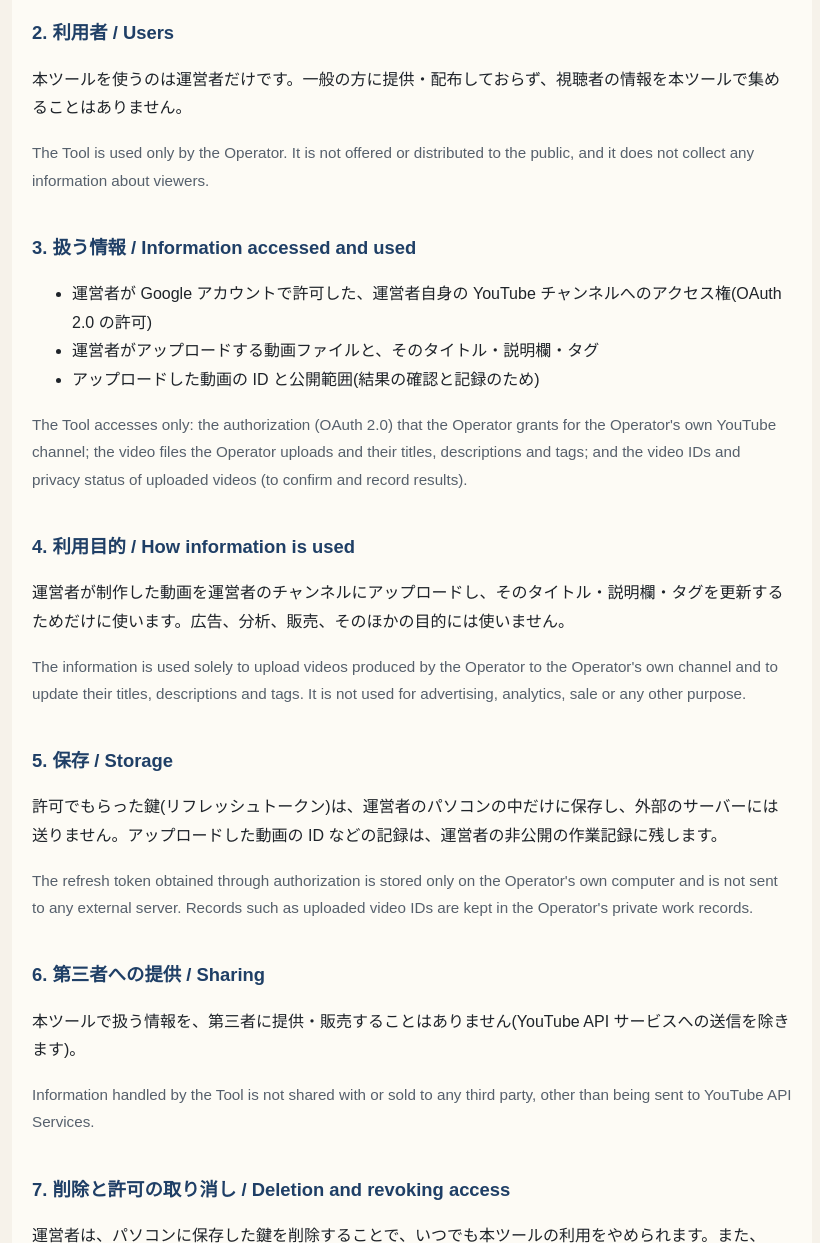
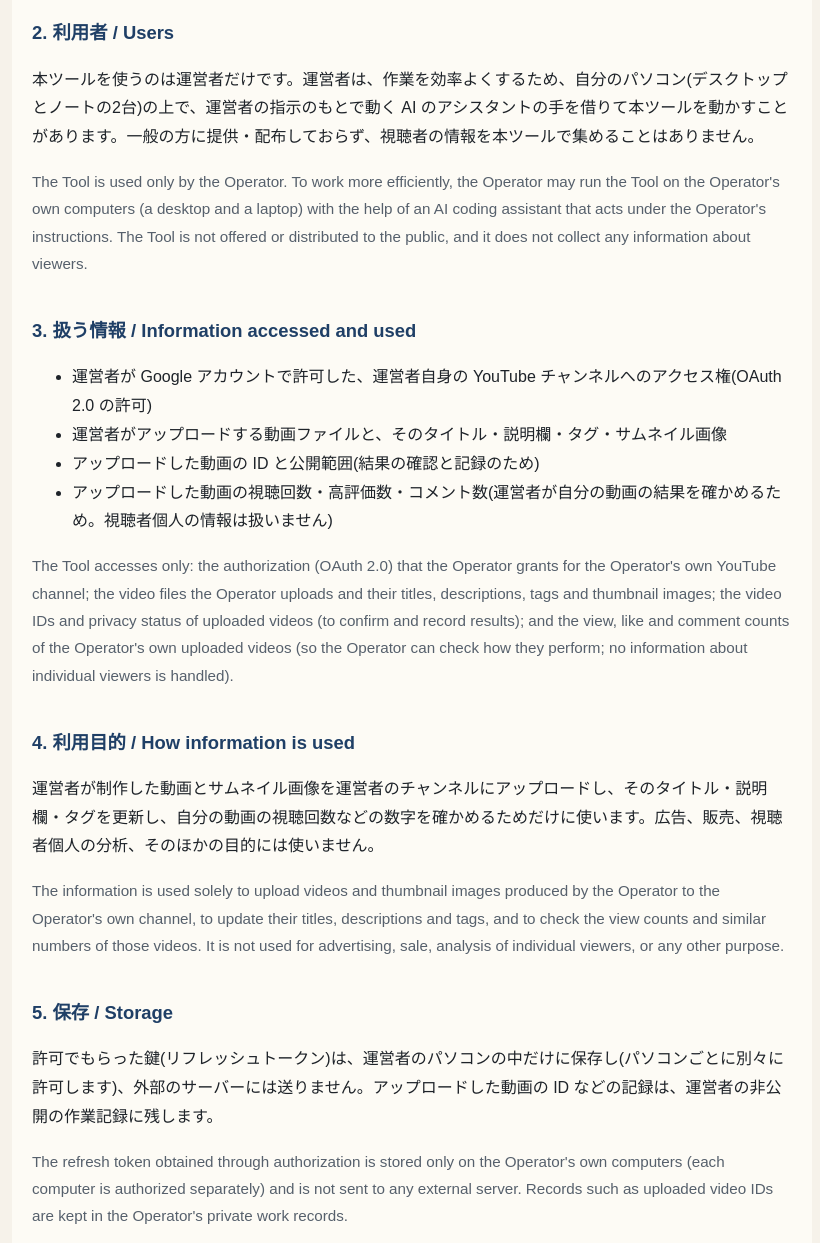
Before and after one commit to sittekarakangaeruseiji-ui/jp-politics-site, a plain HTML site: page privacy.html in a window 1280 px wide. Shown: the part 520-1763 px from the top of the page, without its empty margins (228-1048 px from the left). Drawn offline with Linux system fonts and the light colour scheme.

Commit message:
Add files via upload

```diff
--- a/privacy.html
+++ b/privacy.html
@@ -14,7 +14,7 @@
 <body>
 <main>
   <h1>プライバシーポリシー / Privacy Policy</h1>
-  <p>最終更新日 / Last updated: 2026-10-06</p>
+  <p>最終更新日 / Last updated: 2026-10-14</p>
   <p>このポリシーは、YouTube チャンネル「日本 政治 何が起きてる?」の運営者(以下「運営者」)が使う動画投稿用の社内ツール(以下「本ツール」)での、情報の扱いを説明するものです。</p>
   <p class="en">This policy explains how the internal upload tool ("the Tool") used by the operator of the YouTube channel "日本 政治 何が起きてる?" ("the Operator") handles information.</p>
 
@@ -24,24 +24,25 @@
   <p class="en">The Tool uses YouTube API Services. By using the Tool, users agree to be bound by the <a href="https://www.youtube.com/t/terms">YouTube Terms of Service</a>. For how Google handles information, see the <a href="http://www.google.com/policies/privacy">Google Privacy Policy</a>.</p>
 
   <h2>2. 利用者 / Users</h2>
-  <p>本ツールを使うのは運営者だけです。一般の方に提供・配布しておらず、視聴者の情報を本ツールで集めることはありません。</p>
-  <p class="en">The Tool is used only by the Operator. It is not offered or distributed to the public, and it does not collect any information about viewers.</p>
+  <p>本ツールを使うのは運営者だけです。運営者は、作業を効率よくするため、自分のパソコン(デスクトップとノートの2台)の上で、運営者の指示のもとで動く AI のアシスタントの手を借りて本ツールを動かすことがあります。一般の方に提供・配布しておらず、視聴者の情報を本ツールで集めることはありません。</p>
+  <p class="en">The Tool is used only by the Operator. To work more efficiently, the Operator may run the Tool on the Operator's own computers (a desktop and a laptop) with the help of an AI coding assistant that acts under the Operator's instructions. The Tool is not offered or distributed to the public, and it does not collect any information about viewers.</p>
 
   <h2>3. 扱う情報 / Information accessed and used</h2>
   <ul>
     <li>運営者が Google アカウントで許可した、運営者自身の YouTube チャンネルへのアクセス権(OAuth 2.0 の許可)</li>
-    <li>運営者がアップロードする動画ファイルと、そのタイトル・説明欄・タグ</li>
+    <li>運営者がアップロードする動画ファイルと、そのタイトル・説明欄・タグ・サムネイル画像</li>
     <li>アップロードした動画の ID と公開範囲(結果の確認と記録のため)</li>
+    <li>アップロードした動画の視聴回数・高評価数・コメント数(運営者が自分の動画の結果を確かめるため。視聴者個人の情報は扱いません)</li>
   </ul>
-  <p class="en">The Tool accesses only: the authorization (OAuth 2.0) that the Operator grants for the Operator's own YouTube channel; the video files the Operator uploads and their titles, descriptions and tags; and the video IDs and privacy status of uploaded videos (to confirm and record results).</p>
+  <p class="en">The Tool accesses only: the authorization (OAuth 2.0) that the Operator grants for the Operator's own YouTube channel; the video files the Operator uploads and their titles, descriptions, tags and thumbnail images; the video IDs and privacy status of uploaded videos (to confirm and record results); and the view, like and comment counts of the Operator's own uploaded videos (so the Operator can check how they perform; no information about individual viewers is handled).</p>
 
   <h2>4. 利用目的 / How information is used</h2>
-  <p>運営者が制作した動画を運営者のチャンネルにアップロードし、そのタイトル・説明欄・タグを更新するためだけに使います。広告、分析、販売、そのほかの目的には使いません。</p>
-  <p class="en">The information is used solely to upload videos produced by the Operator to the Operator's own channel and to update their titles, descriptions and tags. It is not used for advertising, analytics, sale or any other purpose.</p>
+  <p>運営者が制作した動画とサムネイル画像を運営者のチャンネルにアップロードし、そのタイトル・説明欄・タグを更新し、自分の動画の視聴回数などの数字を確かめるためだけに使います。広告、販売、視聴者個人の分析、そのほかの目的には使いません。</p>
+  <p class="en">The information is used solely to upload videos and thumbnail images produced by the Operator to the Operator's own channel, to update their titles, descriptions and tags, and to check the view counts and similar numbers of those videos. It is not used for advertising, sale, analysis of individual viewers, or any other purpose.</p>
 
   <h2>5. 保存 / Storage</h2>
-  <p>許可でもらった鍵(リフレッシュトークン)は、運営者のパソコンの中だけに保存し、外部のサーバーには送りません。アップロードした動画の ID などの記録は、運営者の非公開の作業記録に残します。</p>
-  <p class="en">The refresh token obtained through authorization is stored only on the Operator's own computer and is not sent to any external server. Records such as uploaded video IDs are kept in the Operator's private work records.</p>
+  <p>許可でもらった鍵(リフレッシュトークン)は、運営者のパソコンの中だけに保存し(パソコンごとに別々に許可します)、外部のサーバーには送りません。アップロードした動画の ID などの記録は、運営者の非公開の作業記録に残します。</p>
+  <p class="en">The refresh token obtained through authorization is stored only on the Operator's own computers (each computer is authorized separately) and is not sent to any external server. Records such as uploaded video IDs are kept in the Operator's private work records.</p>
 
   <h2>6. 第三者への提供 / Sharing</h2>
   <p>本ツールで扱う情報を、第三者に提供・販売することはありません(YouTube API サービスへの送信を除きます)。</p>
```
Also changed, not shown: index.html (+2 -2 lines), terms.html (+5 -5 lines).
